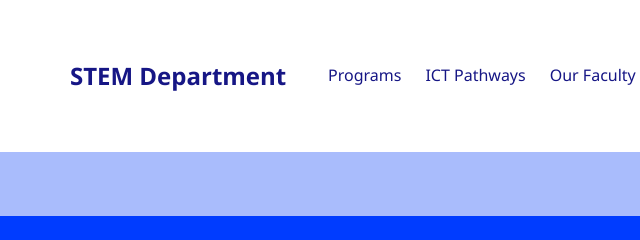
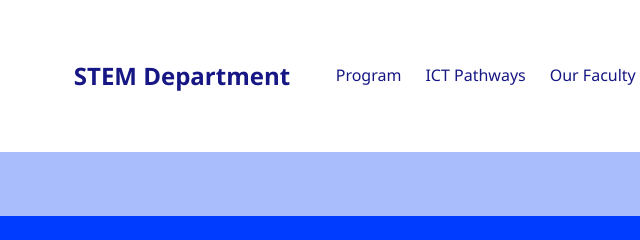
Before and after one commit to startioscmistudent/StemDepartment, a plain HTML site: page enroll.html in a window 1280 px wide. Shown: the top 240 px of the page, 488-1128 px from the left. Drawn offline with Linux system fonts and the light colour scheme.

Commit message:
Update enroll.html

```diff
--- a/enroll.html
+++ b/enroll.html
@@ -16,7 +16,7 @@
     <h1 class="logo">STEM Department</h1>
     <nav>
       <ul>
-        <li><a href="index.html">Programs</a></li>
+        <li><a href="index.html">Program</a></li>
         <li><a href="ICTPathways.html">ICT Pathways</a></li>
         <li><a href="instructors.html">Our Faculty</a></li>
         <li><a href="enroll.html">Apply</a></li>
@@ -55,4 +55,5 @@
     document.getElementById('year').textContent = new Date().getFullYear();
   </script>
 </body>
+
 </html>
```
